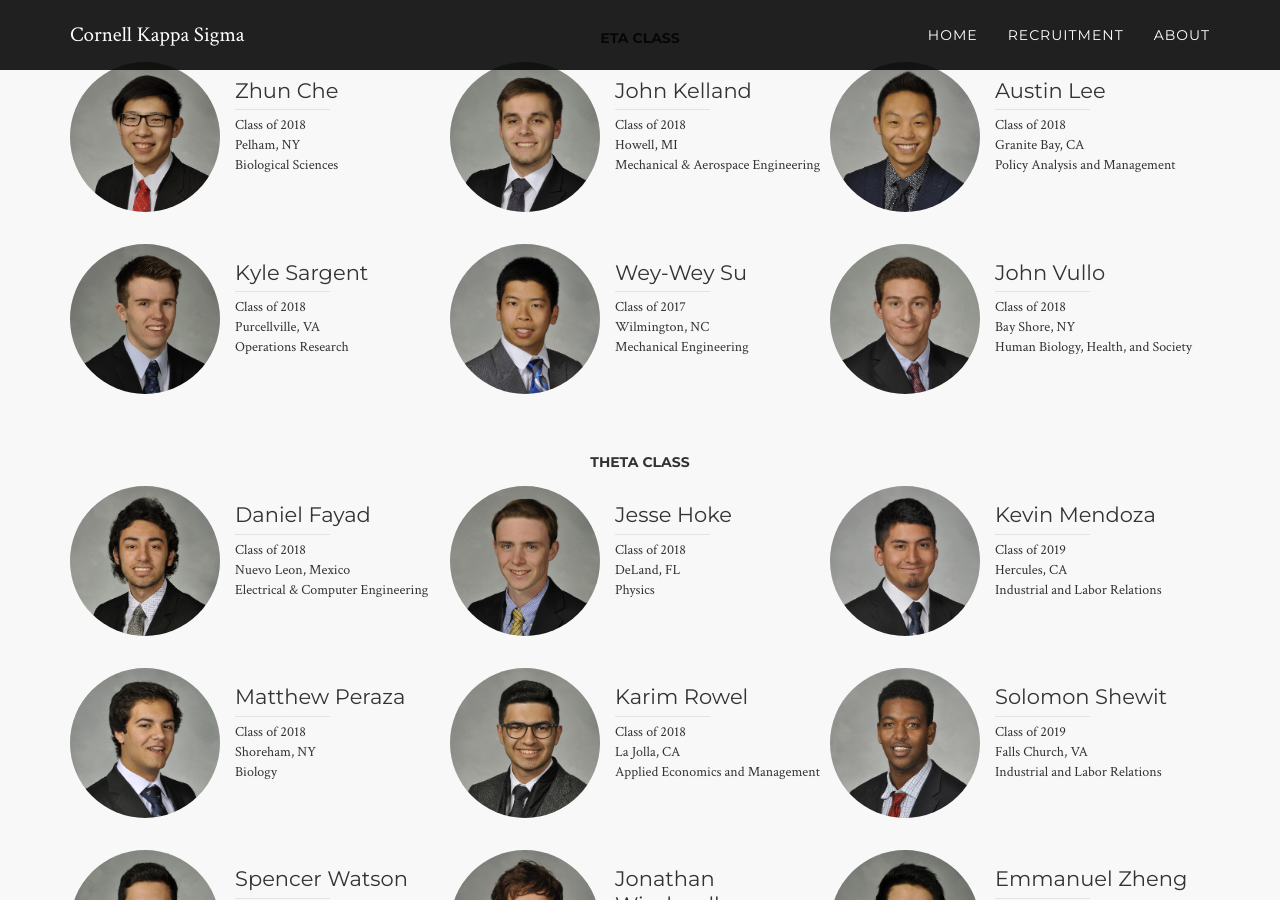
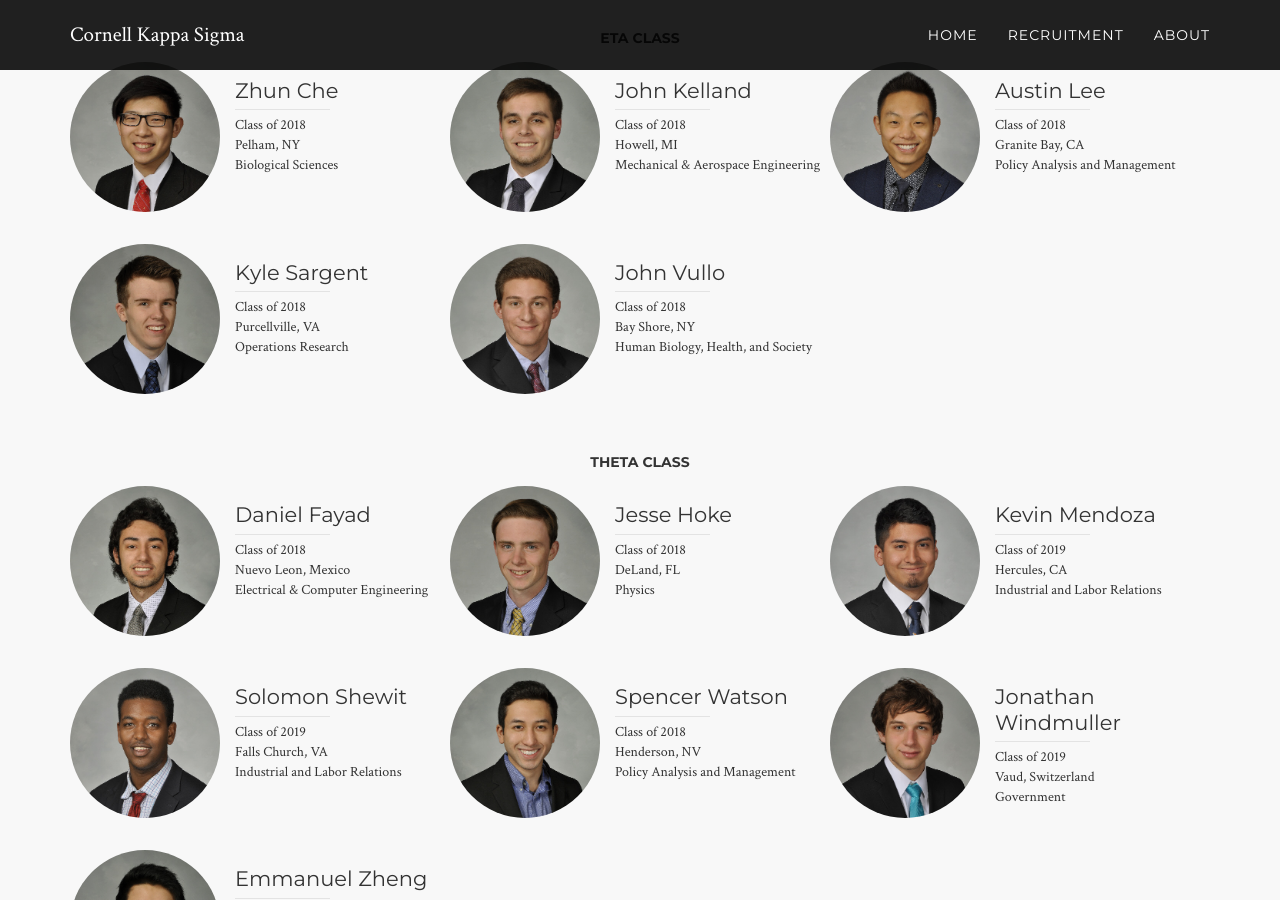
Before and after one commit to pjochillin/cornellkappasigma, a Jekyll site: the page built from index.html, in a window 1280 px wide and 900 px high, scrolled down 1672 px. Built offline with Jekyll 4.4.1, drawn with Linux system fonts in a browser that asks for light colours; nearby versions of some CDN libraries.

Commit message:
Update index.html

```diff
--- a/index.html
+++ b/index.html
@@ -284,21 +284,6 @@ layout: default
 
 
                         <div class="bro">
-                            <div class="face" style="background-image:url('assets/img/brothers/eta/Wey Wey Su.jpg')"></div>
-                            <div class="desc">
-                                <p class="name">Wey-Wey Su</p>
-                                <div class="info">
-                                    Class of 2017<br>
-                                    Wilmington, NC<br>
-                                    Mechanical Engineering
-                                </div>
-                            </div>
-                        </div>
-
-
-
-
-                        <div class="bro">
                             <div class="face" style="background-image:url('assets/img/brothers/eta/John Vullo.jpg')"></div>
                             <div class="desc">
                                 <p class="name">John Vullo</p>
@@ -360,36 +345,6 @@ layout: default
                                     Class of 2019<br>
                                     Hercules, CA<br>
                                     Industrial and Labor Relations
-                                </div>
-                            </div>
-                        </div>
-
-
-
-
-                        <div class="bro">
-                            <div class="face" style="background-image:url('assets/img/brothers/theta/Matthew Peraza.jpg')"></div>
-                            <div class="desc">
-                                <p class="name">Matthew Peraza</p>
-                                <div class="info">
-                                    Class of 2018<br>
-                                    Shoreham, NY<br>
-                                    Biology
-                                </div>
-                            </div>
-                        </div>
-
-
-
-
-                        <div class="bro">
-                            <div class="face" style="background-image:url('assets/img/brothers/theta/Karim Rowel.jpg')"></div>
-                            <div class="desc">
-                                <p class="name">Karim Rowel</p>
-                                <div class="info">
-                                    Class of 2018<br>
-                                    La Jolla, CA<br>
-                                    Applied Economics and Management
                                 </div>
                             </div>
                         </div>
```
